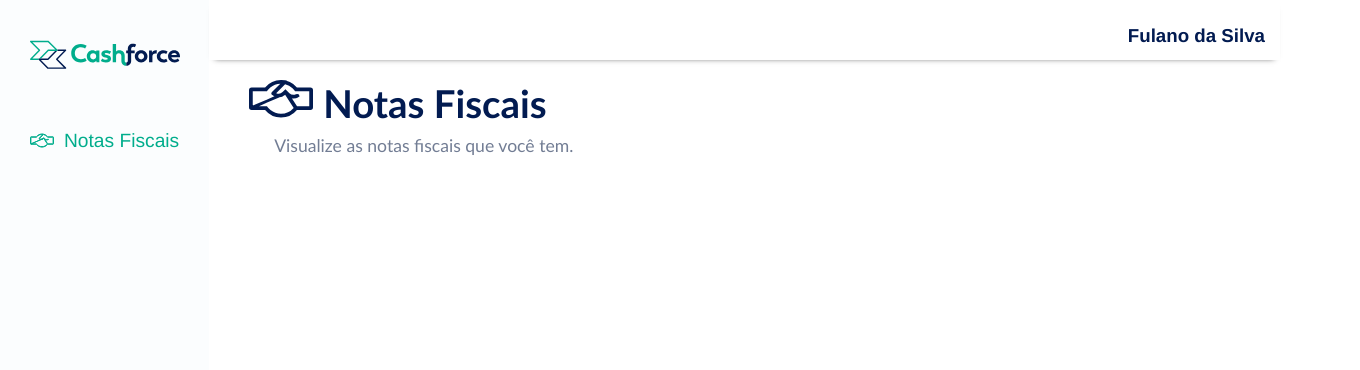
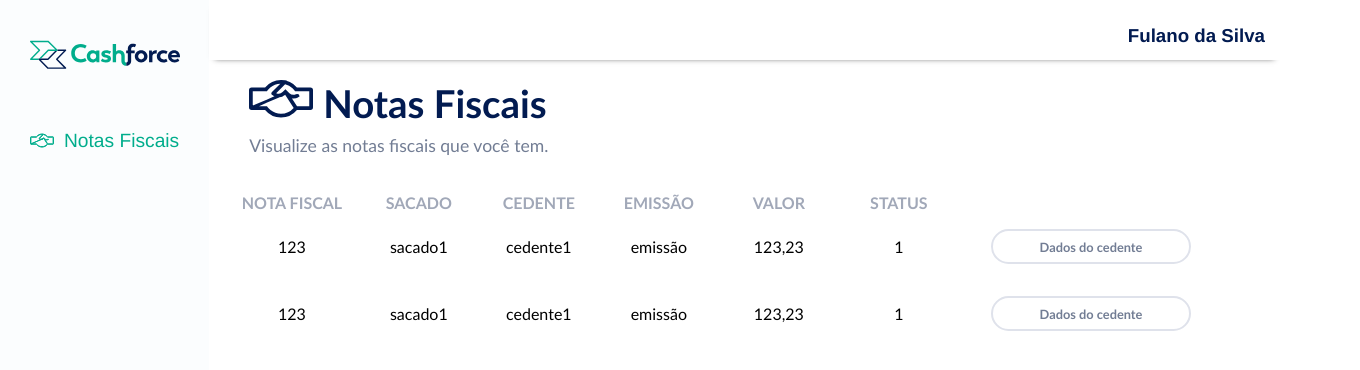
Before and after one commit to IgorMarinhoArgollo/CF-desafio, a Vue app in the folder packages/frontend/: page / in a window 1280 px wide. Shown: the top 370 px of the page, 1360 px wide, since content can reach past the window. Built offline with nearby package versions, Linux system fonts and the light colour scheme; no server answers.

Commit message:
feat(Frontend): :sparkles: base of the order in the table

```diff
--- /dev/null
+++ b/packages/frontend/src/components/OrderItem.vue
@@ -0,0 +1,82 @@
+<template>
+  <tr class="order-item">
+    <td>{{ nota }}</td>
+    <td>{{ sacado }}</td>
+    <td>{{ cedente }}</td>
+    <td>{{ emissao }}</td>
+    <td>{{ valor }}</td>
+    <td>{{ status }}</td>
+    <td>
+      <router-link
+        v-slot="{ navigate }"
+        to="/notFound"
+        custom
+      >
+        <button
+          role="link"
+          @click="navigate"
+        >
+          Dados do cedente
+        </button>
+      </router-link>
+    </td>
+  </tr>
+</template>
+
+<script>
+export default {
+ props: {
+    nota: {
+      type: String,
+      default: '1234'},
+    sacado: {
+      type: String,
+      default: 'SACADO 001'},
+    cedente: {
+      type: String,
+      default: 'CEDENTE 002'},
+    emissao: {
+      type: String,
+      default: '12/02/2020'},
+    valor: {
+      type: String,
+      default: '49725,00'},
+    status: {
+      type: Number,
+      default: 1}
+  }
+}
+</script>
+
+<style>
+ td {
+  text-align: center;
+  padding: 15px 0;
+ }
+
+ button {
+  background-color: transparent;
+  width: 200px;
+  height: 35px;
+  border-radius: 25px;
+  font-family: 'Gill Sans', 'Gill Sans MT', Calibri, 'Trebuchet MS', sans-serif;
+  font-size: 0.8em;
+  font-weight: 600;
+  color: #727D94;
+  border-color: #DFE2EB;
+  border-style: solid;
+ }
+
+ @media screen and (max-width: 450px){
+tr {
+  font-size: 0.6em;
+}
+
+button {
+  width: 130px;
+  height: 25px;
+  font-size: 0.6em;
+ }
+
+}
+</style>
--- a/packages/frontend/src/views/MainContent.vue
+++ b/packages/frontend/src/views/MainContent.vue
@@ -6,21 +6,41 @@
           src="../assets/Vector-darkblue.svg"
           alt="hands logo"
         >
-        <h2>Notas Fiscais</h2>
+        <h2 class="title">Notas Fiscais</h2>
       </div>
       <p class="subtitle">
         Visualize as notas fiscais que você tem.
       </p>
     </div>
+    <table class="orders-table">
+      <thead>
+        <tr>
+          <th>NOTA FISCAL</th>
+          <th>SACADO</th>
+          <th>CEDENTE</th>
+          <th>EMISSÃO</th>
+          <th>VALOR</th>
+          <th>STATUS</th>
+          <th />
+        </tr>
+      </thead>
+      <tbody>
+        <OrderItem nota="123" sacado="sacado1" cedente="cedente1" emissao="emissão" valor="123,23" status="1" />
+        <OrderItem nota="123" sacado="sacado1" cedente="cedente1" emissao="emissão" valor="123,23" status="1" />
+      </tbody>
+    </table>
   </div>
 </template>
 
 <script>
 import axios from "axios";
+import OrderItem from '../components/OrderItem.vue'
 
 export default {
   name: "InformationApi",
-
+  components: {
+    OrderItem
+  },
 
    data() {
      return {
@@ -49,14 +69,12 @@ export default {
 
 <style scoped>
 .main-header{
-  width: 100%;
   color: #021B51;
   font-family: 'Gill Sans', 'Gill Sans MT', Calibri, 'Trebuchet MS', sans-serif;
   padding: 20px 40px;
 }
 .header-title{
   display: flex;
-  height: 40px;
   font-size: 1.6em;
 }
 
@@ -65,8 +83,54 @@ export default {
 }
 
 .subtitle {
-  margin: 15px 25px;
+  margin: 15px 0;
   font-size: 1.1em;
   color: #727D94;
 }
+
+.orders-table {
+  width: 1000px;
+  font-family: 'Gill Sans', 'Gill Sans MT', Calibri, 'Trebuchet MS', sans-serif;
+  margin-left: 15px;
+}
+
+thead {
+  color: #A1A8B8;
+}
+
+th {
+  min-width: 90px;
+}
+
+@media screen and (max-width: 450px){
+.header-title{
+font-size: 0.65em;
+}
+
+.header-title img {
+  width: 35px;
+  align-items: center;
+  height: auto;
+}
+
+.subtitle {
+  font-size: 0.5em;
+  margin: 7px 10px;
+}
+
+thead {
+  font-size: 0.6em;
+}
+
+.orders-table {
+  width: auto;
+}
+}
+
+
+@media screen and (min-width: 450px){
+.header-title{
+  height: 40px;
+}
+}
 </style>
```
